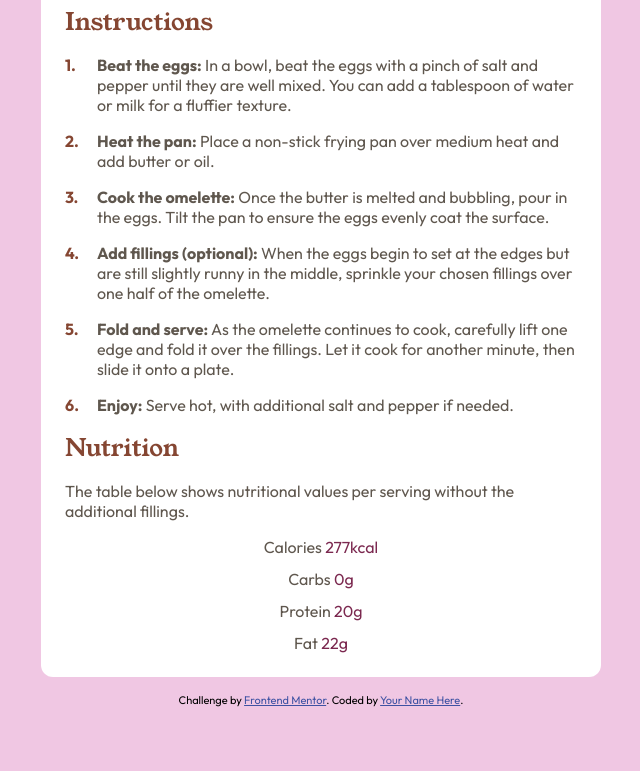
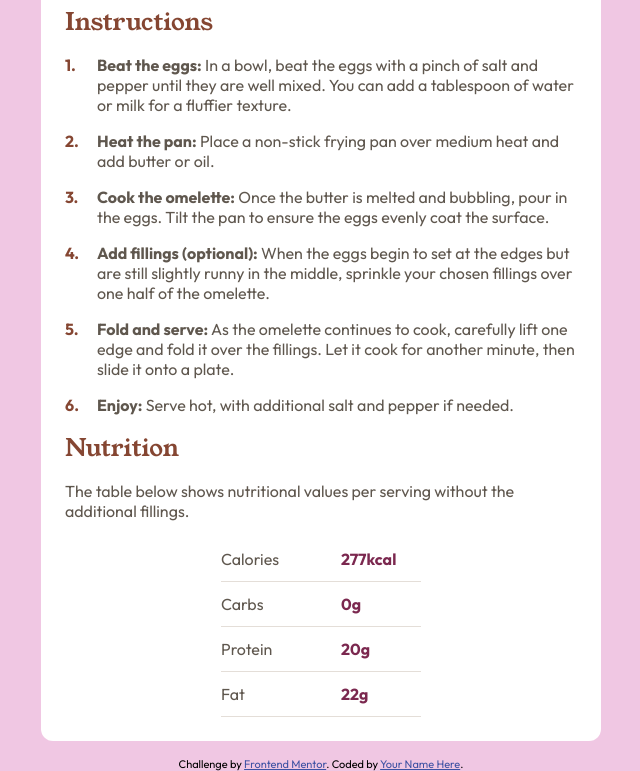
Before and after one commit to twelvegoats/FEM_recipe_page, a website: page index.html in a window 1280 px wide. Shown: the part 817-1588 px from the top of the page, without its empty margins (319-959 px from the left). Before the commit the page ends 1524 px from the top, so only its background shows below. Drawn offline with nearby package versions, Linux system fonts and the light colour scheme; files that its build step writes are made by us from their sources.

Commit message:
Refactor nutrition list styles for improved layout and consistency

```diff
--- a/scss/base/_base.scss
+++ b/scss/base/_base.scss
@@ -87,17 +87,27 @@ li {
 .nutrition__list {
   display: flex;
   flex-direction: column;
-  gap: 0.5rem;
+  gap: 0;
+  width: fit-content;
+  margin: 0 auto;
+}
+
+.nutrition__item {
+  display: flex;
   align-items: center;
-  gap: 0.75rem;
+  padding: 0.75rem 0;
+  border-bottom: 1px solid $stone-150;
+  min-width: 12.5rem;
 }
 
 .nutrition__label {
   color: $stone-600;
+  width: 7.5rem;
 }
 
 .nutrition__value {
   color: $rose-800;
+  font-weight: $font-weight-bold;
 }
 
 @media (max-width: 768px) {
```
